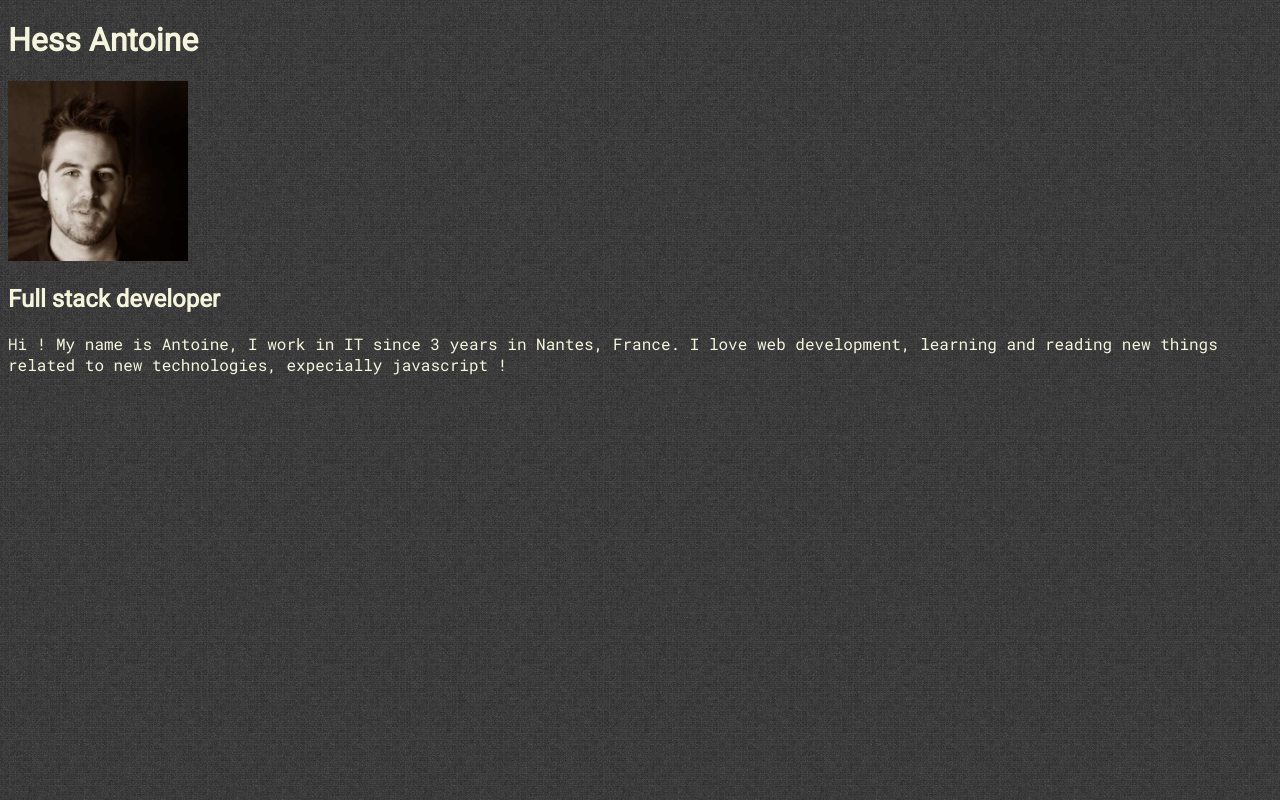
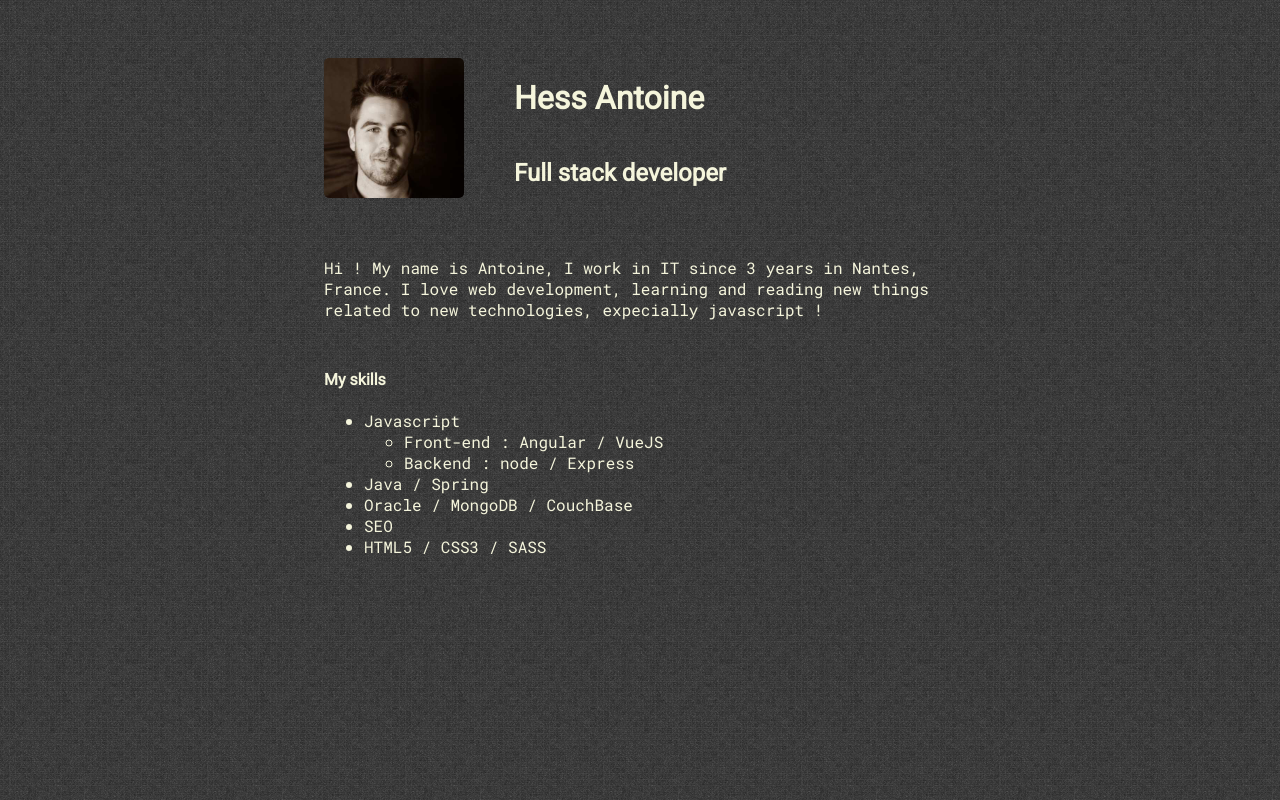
Before and after one commit to L4brax/hess, a plain HTML site: page index.html in a window 1280 px wide. Drawn offline with Linux system fonts and the light colour scheme.

Commit message:
added flex style and more content

```diff
--- a/index.html
+++ b/index.html
@@ -9,12 +9,39 @@
   <link href="https://fonts.googleapis.com/css?family=Roboto|Roboto+Mono" rel="stylesheet">
 </head>
 <body>
-  <h1>Hess Antoine</h1>
-  <img src="AntoineH2small.jpg" alt="Me.">
-  <h2>Full stack developer</h2>
-  <p>
-    Hi ! My name is Antoine, I work in IT since 3 years in Nantes, France.
-    I love web development, learning and reading new things related to new technologies, expecially javascript !
-  </p>
+  <div class="container">
+    <div class="head">
+      <div>
+        <img src="AntoineH2small.jpg" alt="Me.">
+      </div>
+      <div class="title">
+        <h1>Hess Antoine</h1>
+        <h2>Full stack developer</h2>
+      </div>
+    </div>
+
+    <section>
+      <p>
+        Hi ! My name is Antoine, I work in IT since 3 years in Nantes, France.
+        I love web development, learning and reading new things related to new technologies,
+        expecially javascript !
+      </p>
+    </section>
+
+    <section>
+      <h4>My skills</h4>
+      <ul>
+        <li>Javascript</li>
+          <ul>
+            <li>Front-end : Angular / VueJS</li>
+            <li>Backend : node / Express</li>
+          </ul>
+        <li>Java / Spring</li>
+        <li>Oracle / MongoDB / CouchBase</li>
+        <li>SEO</li>
+        <li>HTML5 / CSS3 / SASS</li>
+      </ul>
+    </section>
+  </div>
 </body>
 </html>
--- a/main.css
+++ b/main.css
@@ -1,14 +1,42 @@
 body {
+  display: flex;
+  justify-content: center;
   background-color: darkolivegreen;
   background-image: url("wild_oliva.png");
-  font-family: 'Roboto', sans-serif;
   color: beige;
 }
 
-p {
+.container {
+  padding-top: 50px;
+  width: 50%;
+}
+
+img {
+  width: 140px;
+  border-radius: 5px;
+}
+
+.head {
+  display: flex;
+}
+
+.title {
+  padding-left: 50px;
+  display: flex;
+  flex-direction: column;
+  justify-content: flex-end;
+}
+
+/* div {
+  border-style: solid;
+  border-color: aliceblue;
+} */
+
+section {
+  margin-top: 50px;
   font-family: 'Roboto Mono', monospace;
 }
 
-img {
-  width: 180px;
+h1, h2, h3, h4 {
+  font-family: 'Roboto', sans-serif;
 }
```
Also changed, not shown: index2.html (deleted).
